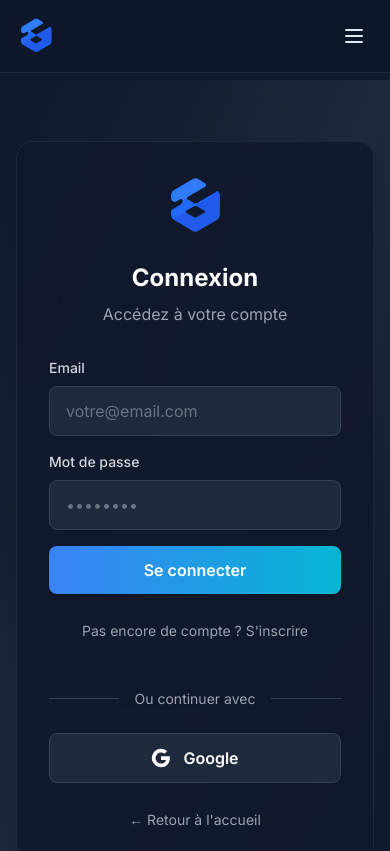
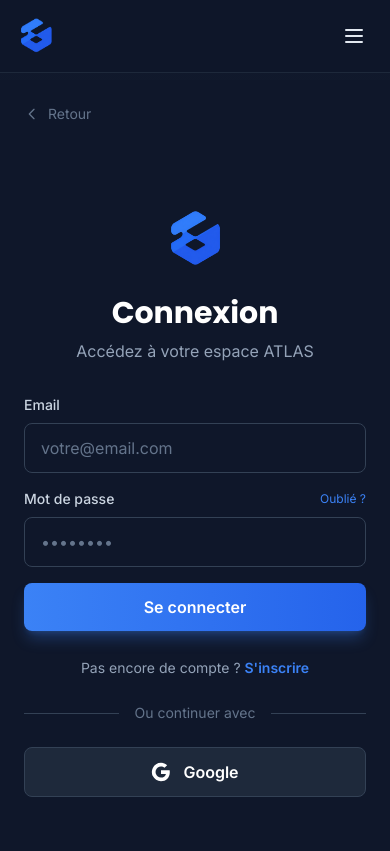
Before and after one commit to mystarten/atlas-n8n-documentation, a Next.js app: page /login in a window 390 px wide. Shown: the top 851 px of the page. Built offline with nearby package versions, Linux system fonts and the light colour scheme; no server answers.

Commit message:
feat: redesign complet page login - split screen moderne avec logo gÃ©ant

```diff
--- a/app/login/page.tsx
+++ b/app/login/page.tsx
@@ -1,111 +1,137 @@
-'use client'
+'use client';
 
-import { useState } from 'react'
-import { createClient } from '@/lib/supabase/client'
-import { useRouter } from 'next/navigation'
+import { useState } from 'react';
+import { createClient } from '@/lib/supabase/client';
+import { useRouter } from 'next/navigation';
+import Link from 'next/link';
+import Image from 'next/image';
 
 export default function LoginPage() {
-  const [isSignUp, setIsSignUp] = useState(false)
-  const [email, setEmail] = useState('')
-  const [password, setPassword] = useState('')
-  const [loading, setLoading] = useState(false)
-  const [error, setError] = useState('')
+  const [isSignUp, setIsSignUp] = useState(false);
+  const [email, setEmail] = useState('');
+  const [password, setPassword] = useState('');
+  const [loading, setLoading] = useState(false);
+  const [message, setMessage] = useState('');
+  const [error, setError] = useState('');
 
-  const router = useRouter()
-  const supabase = createClient()
+  const router = useRouter();
+  const supabase = createClient();
 
-  // ✅ Login avec email/password
-  const handleEmailLogin = async (e: React.FormEvent) => {
-    e.preventDefault()
-    setLoading(true)
-    setError('')
+  // Fonction auth principale
+  const handleAuth = async (e: React.FormEvent) => {
+    e.preventDefault();
+    setLoading(true);
+    setError('');
+    setMessage('');
 
-    const { error } = await supabase.auth.signInWithPassword({
-      email,
-      password,
-    })
-
-    if (error) {
-      setError(error.message)
-      setLoading(false)
-    } else {
-      router.push('/account')
-    }
-  }
-
-  // ✅ Inscription avec email/password
-  const handleEmailSignUp = async (e: React.FormEvent) => {
-    e.preventDefault()
-    setLoading(true)
-    setError('')
-
+    try {
+      if (isSignUp) {
+        // Inscription
         const { error } = await supabase.auth.signUp({
           email,
           password,
           options: {
             emailRedirectTo: `${window.location.origin}/auth/callback`,
           },
-    })
+        });
 
         if (error) {
-      setError(error.message)
-      setLoading(false)
+          setError(error.message);
         } else {
-      setError('✅ Email de confirmation envoyé ! Vérifiez votre boîte mail.')
-      setLoading(false)
+          setMessage('✅ Email de confirmation envoyé ! Vérifiez votre boîte mail.');
+        }
+      } else {
+        // Connexion
+        const { error } = await supabase.auth.signInWithPassword({
+          email,
+          password,
+        });
+
+        if (error) {
+          setError(error.message);
+        } else {
+          router.push('/generate');
         }
       }
+    } catch (err) {
+      setError('Une erreur est survenue. Veuillez réessayer.');
+    } finally {
+      setLoading(false);
+    }
+  };
 
-  // ✅ Login avec Google
+  // Google OAuth
   const handleGoogleLogin = async () => {
+    setLoading(true);
     await supabase.auth.signInWithOAuth({
       provider: 'google',
       options: {
         redirectTo: `${window.location.origin}/auth/callback`,
       },
-    })
-  }
+    });
+  };
 
   return (
-    <div className="min-h-screen bg-gradient-to-br from-slate-900 via-slate-800 to-slate-900 flex items-center justify-center p-4">
-      {/* Particules décoratives */}
-      <div className="absolute top-20 left-10 w-72 h-72 bg-[#7C3AED] rounded-full mix-blend-multiply filter blur-3xl opacity-10 animate-float"></div>
-      <div className="absolute bottom-20 right-10 w-96 h-96 bg-[#06B6D4] rounded-full mix-blend-multiply filter blur-3xl opacity-10 animate-float" style={{ animationDelay: '2s' }}></div>
+    <div className="min-h-screen flex">
 
-      <div className="relative z-10 bg-slate-900/80 backdrop-blur-xl border border-slate-800 rounded-2xl p-8 md:p-10 max-w-md w-full shadow-lg shadow-black/10">
+      {/* LEFT SIDE - FORMULAIRE (1/3) */}
+      <div className="w-full lg:w-1/3 bg-[#0f172a] flex items-center justify-center p-6 sm:p-8 lg:p-12 relative">
 
-        {/* Logo et Header */}
+        {/* Retour accueil - Mobile */}
+        <Link
+          href="/"
+          className="absolute top-6 left-6 text-[#64748b] hover:text-white transition-colors text-sm font-inter flex items-center gap-2"
+        >
+          <svg className="w-4 h-4" fill="none" viewBox="0 0 24 24" stroke="currentColor">
+            <path strokeLinecap="round" strokeLinejoin="round" strokeWidth={2} d="M15 19l-7-7 7-7" />
+          </svg>
+          Retour
+        </Link>
+
+        <div className="w-full max-w-md">
+
+          {/* Logo + Header */}
           <div className="text-center mb-8">
             <div className="flex justify-center mb-6">
-            <img
+              <Image
                 src="/logo.png"
                 alt="ATLAS"
-              className="h-16 w-16 object-contain"
+                width={64}
+                height={64}
+                className="object-contain"
               />
             </div>
-          <h1 className="text-2xl font-bold text-white mb-2">
+            <h1 className="text-3xl sm:text-4xl font-bold text-white mb-2 font-poppins">
               {isSignUp ? 'Créer un compte' : 'Connexion'}
             </h1>
-          <p className="text-gray-400">
-            {isSignUp ? 'Rejoignez ATLAS' : 'Accédez à votre compte'}
+            <p className="text-[#94a3b8] font-inter">
+              {isSignUp ? 'Rejoignez ATLAS et documentez vos workflows' : 'Accédez à votre espace ATLAS'}
             </p>
           </div>
 
-        {/* Erreur ou succès */}
+          {/* Messages d'erreur/succès */}
           {error && (
-          <div className={`mb-6 p-4 rounded-lg ${
+            <div className={`mb-6 p-4 rounded-xl border font-inter text-sm ${
               error.startsWith('✅')
-              ? 'bg-green-500/10 border border-green-500/30 text-green-400'
-              : 'bg-red-500/10 border border-red-500/30 text-red-400'
+                ? 'bg-[#10b981]/10 border-[#10b981]/30 text-[#10b981]'
+                : 'bg-[#ef4444]/10 border-[#ef4444]/30 text-[#ef4444]'
             }`}>
               {error}
             </div>
           )}
 
+          {message && (
+            <div className="mb-6 p-4 rounded-xl border bg-[#10b981]/10 border-[#10b981]/30 text-[#10b981] font-inter text-sm">
+              {message}
+            </div>
+          )}
+
           {/* Formulaire Email/Password */}
-        <form onSubmit={isSignUp ? handleEmailSignUp : handleEmailLogin} className="space-y-4 mb-6">
+          <form onSubmit={handleAuth} className="space-y-4 mb-6">
+
+            {/* Email */}
             <div>
-            <label className="block text-sm font-medium text-gray-300 mb-2">
+              <label className="block text-sm font-medium text-[#cbd5e1] mb-2 font-inter">
                 Email
               </label>
               <input
@@ -113,58 +139,76 @@
                 value={email}
                 onChange={(e) => setEmail(e.target.value)}
                 required
-              className="w-full px-4 py-3 bg-slate-800 border border-slate-700 rounded-lg text-white placeholder-gray-500 focus:border-blue-500 focus:ring-2 focus:ring-blue-500/20 outline-none transition-all"
+                className="w-full px-4 py-3 bg-[#0f172a] border border-[#334155] rounded-lg text-white placeholder-[#64748b] focus:border-[#3b82f6] focus:ring-2 focus:ring-[#3b82f6]/20 outline-none transition-all font-inter"
                 placeholder="votre@email.com"
               />
             </div>
 
+            {/* Password */}
             <div>
-            <label className="block text-sm font-medium text-gray-300 mb-2">
+              <div className="flex items-center justify-between mb-2">
+                <label className="block text-sm font-medium text-[#cbd5e1] font-inter">
                   Mot de passe
                 </label>
+                {!isSignUp && (
+                  <Link
+                    href="/reset-password"
+                    className="text-xs text-[#3b82f6] hover:text-[#2563eb] transition-colors font-inter"
+                  >
+                    Oublié ?
+                  </Link>
+                )}
+              </div>
               <input
                 type="password"
                 value={password}
                 onChange={(e) => setPassword(e.target.value)}
                 required
                 minLength={6}
-              className="w-full px-4 py-3 bg-slate-800 border border-slate-700 rounded-lg text-white placeholder-gray-500 focus:border-blue-500 focus:ring-2 focus:ring-blue-500/20 outline-none transition-all"
+                className="w-full px-4 py-3 bg-[#0f172a] border border-[#334155] rounded-lg text-white placeholder-[#64748b] focus:border-[#3b82f6] focus:ring-2 focus:ring-[#3b82f6]/20 outline-none transition-all font-inter"
                 placeholder="••••••••"
               />
               {isSignUp && (
-              <p className="text-xs text-gray-500 mt-2">Minimum 6 caractères</p>
+                <p className="text-xs text-[#64748b] mt-2 font-inter">Minimum 6 caractères</p>
               )}
             </div>
 
+            {/* Bouton Submit */}
             <button
               type="submit"
               disabled={loading}
-            className="w-full py-3 bg-gradient-to-r from-blue-500 to-cyan-500 hover:from-blue-600 hover:to-cyan-600 text-white font-semibold rounded-lg transition-all disabled:opacity-50 disabled:cursor-not-allowed shadow-lg"
+              className="w-full py-3 bg-gradient-to-r from-[#3b82f6] to-[#2563eb] hover:from-[#2563eb] hover:to-[#1d4ed8] text-white font-semibold rounded-lg transition-all disabled:opacity-50 disabled:cursor-not-allowed shadow-lg shadow-[#3b82f6]/30 font-inter"
             >
               {loading ? 'Chargement...' : isSignUp ? 'Créer mon compte' : 'Se connecter'}
             </button>
           </form>
 
           {/* Toggle Sign Up / Login */}
+          <div className="text-center mb-6">
             <button
               onClick={() => {
-            setIsSignUp(!isSignUp)
-            setError('')
-            setEmail('')
-            setPassword('')
+                setIsSignUp(!isSignUp);
+                setError('');
+                setMessage('');
+                setEmail('');
+                setPassword('');
               }}
-          className="w-full text-center text-sm text-gray-400 hover:text-white transition-colors mb-6"
+              className="text-sm text-[#94a3b8] hover:text-white transition-colors font-inter"
             >
-          {isSignUp ? 'Déjà un compte ? Se connecter' : 'Pas encore de compte ? S\'inscrire'}
+              {isSignUp ? 'Déjà un compte ? ' : 'Pas encore de compte ? '}
+              <span className="text-[#3b82f6] font-semibold">
+                {isSignUp ? 'Se connecter' : "S'inscrire"}
+              </span>
             </button>
+          </div>
 
           {/* Divider */}
           <div className="relative my-6">
             <div className="absolute inset-0 flex items-center">
-            <div className="w-full border-t border-slate-700"></div>
+              <div className="w-full border-t border-[#334155]"></div>
             </div>
             <div className="relative flex justify-center text-sm">
-            <span className="px-4 bg-slate-900 text-gray-400">Ou continuer avec</span>
+              <span className="px-4 bg-[#0f172a] text-[#64748b] font-inter">Ou continuer avec</span>
             </div>
           </div>
 
@@ -172,7 +216,7 @@
           <button
             onClick={handleGoogleLogin}
             disabled={loading}
-          className="w-full py-3 bg-slate-800 hover:bg-slate-700 border border-slate-700 text-white font-semibold rounded-lg transition-colors flex items-center justify-center gap-3 disabled:opacity-50"
+            className="w-full py-3 bg-[#1e293b] hover:bg-[#334155] border border-[#334155] text-white font-semibold rounded-lg transition-all flex items-center justify-center gap-3 disabled:opacity-50 font-inter"
           >
             <svg className="w-5 h-5" viewBox="0 0 24 24">
               <path fill="currentColor" d="M22.56 12.25c0-.78-.07-1.53-.2-2.25H12v4.26h5.92c-.26 1.37-1.04 2.53-2.21 3.31v2.77h3.57c2.08-1.92 3.28-4.74 3.28-8.09z"/>
@@ -183,16 +227,59 @@
             Google
           </button>
 
-        {/* Retour à l'accueil */}
-        <div className="mt-6 text-center">
-          <button
-            onClick={() => router.push('/')}
-            className="text-sm text-gray-400 hover:text-white transition-colors"
-          >
-            ← Retour à l'accueil
-          </button>
         </div>
       </div>
+
+      {/* RIGHT SIDE - LOGO GÉANT (2/3) - CACHÉ SUR MOBILE */}
+      <div className="hidden lg:flex w-2/3 bg-gradient-to-br from-[#3b82f6] via-[#8b5cf6] to-[#ec4899] items-center justify-center relative overflow-hidden">
+
+        {/* Background effects */}
+        <div className="absolute inset-0">
+          <div className="absolute top-0 left-0 w-96 h-96 bg-white/10 rounded-full blur-3xl"></div>
+          <div className="absolute bottom-0 right-0 w-[500px] h-[500px] bg-white/10 rounded-full blur-3xl"></div>
         </div>
-  )
+
+        {/* Contenu */}
+        <div className="relative z-10 text-center">
+
+          {/* Logo ATLAS géant */}
+          <div className="mb-12 animate-pulse">
+            <Image
+              src="/logo.png"
+              alt="ATLAS"
+              width={500}
+              height={500}
+              className="object-contain drop-shadow-2xl"
+            />
+          </div>
+
+          {/* Tagline */}
+          <h2 className="text-5xl font-bold text-white mb-4 font-poppins drop-shadow-lg">
+            ATLAS
+          </h2>
+          <p className="text-2xl text-white/90 font-light font-inter max-w-2xl mx-auto leading-relaxed">
+            Documentation automatique pour workflows N8N
+          </p>
+
+          {/* Stats */}
+          <div className="mt-16 grid grid-cols-3 gap-8 max-w-2xl mx-auto">
+            <div className="text-center">
+              <p className="text-4xl font-bold text-white mb-2 font-poppins">40s</p>
+              <p className="text-white/80 text-sm font-inter">Génération</p>
+            </div>
+            <div className="text-center">
+              <p className="text-4xl font-bold text-white mb-2 font-poppins">2.5K+</p>
+              <p className="text-white/80 text-sm font-inter">Templates</p>
+            </div>
+            <div className="text-center">
+              <p className="text-4xl font-bold text-white mb-2 font-poppins">98%</p>
+              <p className="text-white/80 text-sm font-inter">Satisfaction</p>
+            </div>
+          </div>
+
+        </div>
+      </div>
+
+    </div>
+  );
 }
```
Lines whose indentation alone changed are shown as unchanged.
